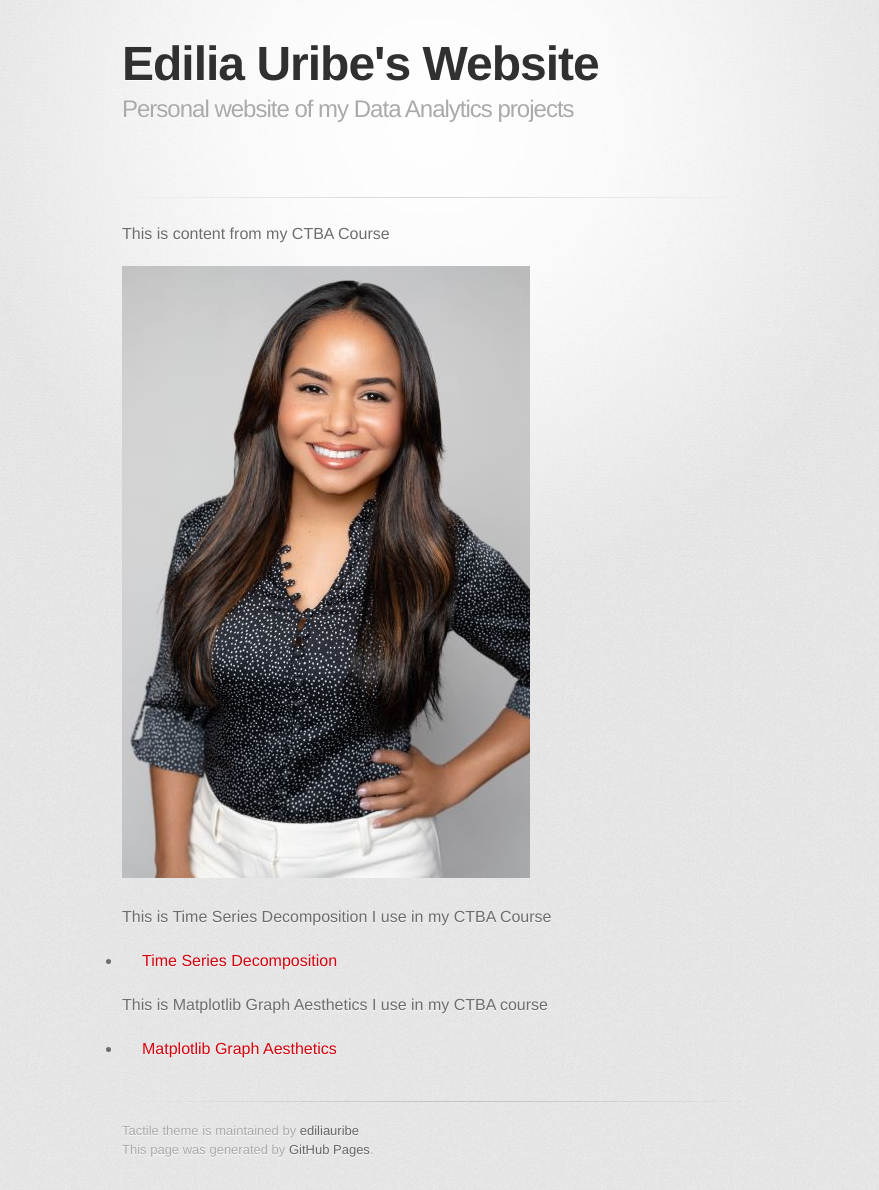
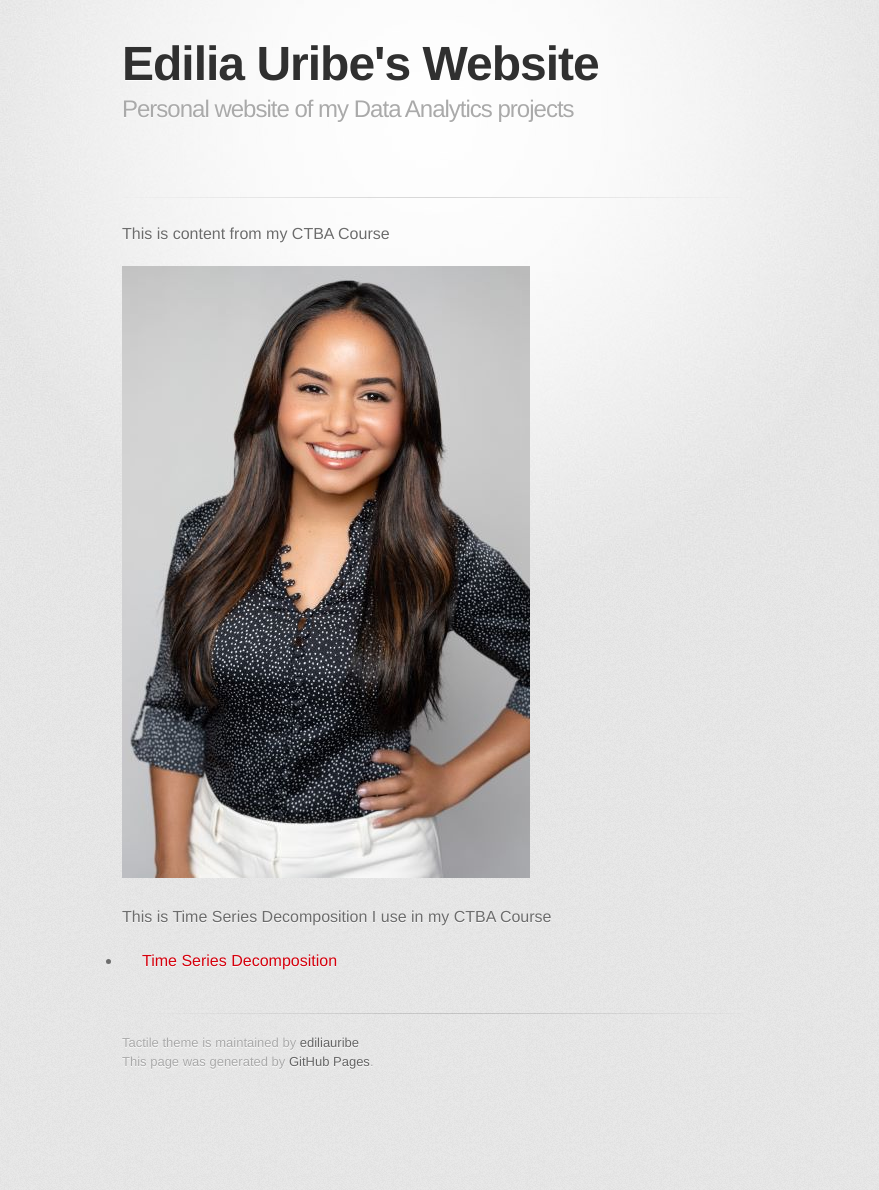
Before and after one commit to ediliauribe/ediliauirbe.github.io, a Jekyll site: the page built from index.md, in a window 1280 px wide. Shown: the whole page, without its empty margins (208-1087 px from the left). Built offline with Jekyll 4.4.1, drawn with Linux system fonts in a browser that asks for light colours; some web fonts are replaced; our own code applies the rules of GitHub Pages for plain Markdown files; after the commit the page ends 1102 px from its top, so only the background shows below that.

Commit message:
Update index.md

```diff
--- a/index.md
+++ b/index.md
@@ -9,7 +9,3 @@ This is content from my CTBA Course
 This is Time Series Decomposition I use in my CTBA Course
 
 -  [Time Series Decomposition](/timeseries/index.md)
-
-This is Matplotlib Graph Aesthetics I use in my CTBA course
-
--  [Matplotlib Graph Aesthetics](https://github.com/ediliauribe/MatplotlibGraphs)
```
